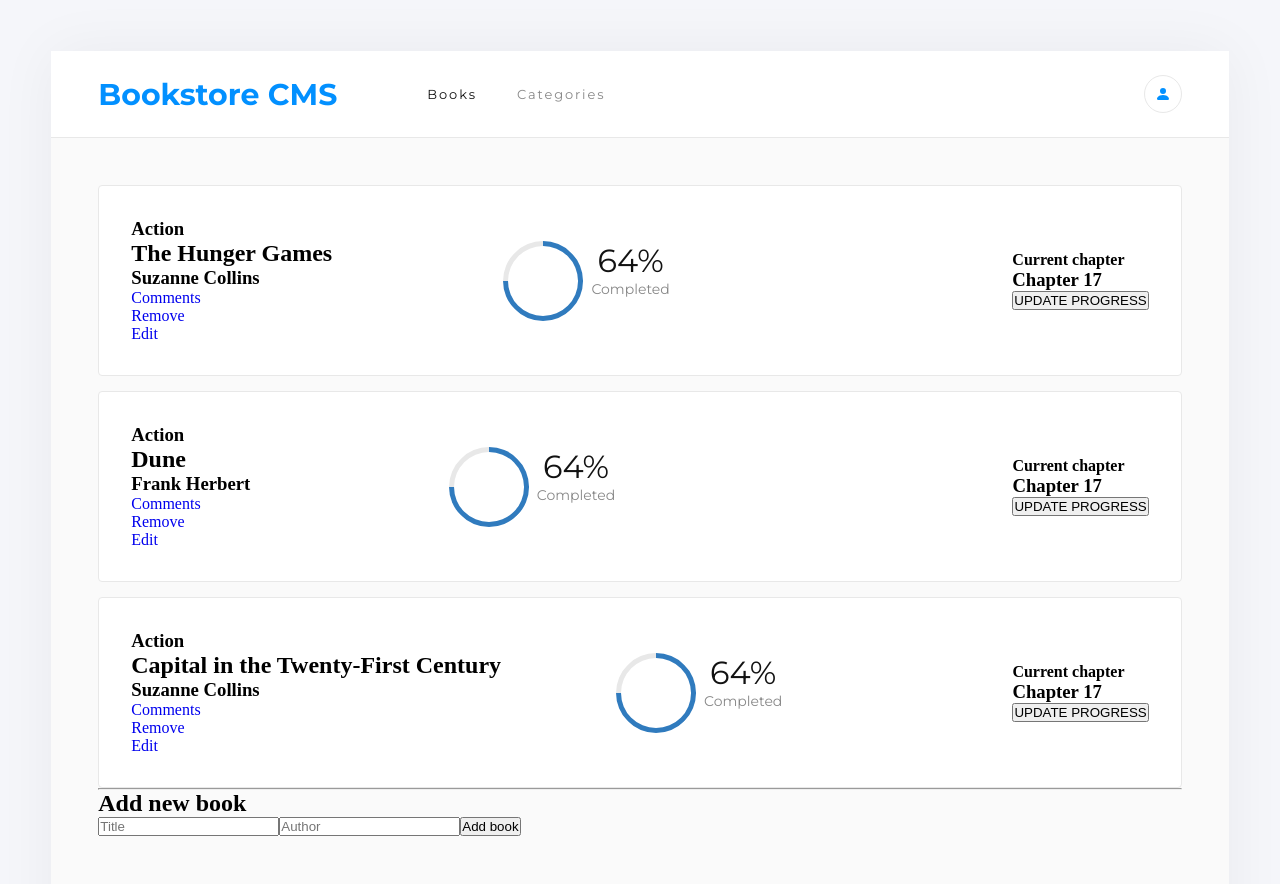
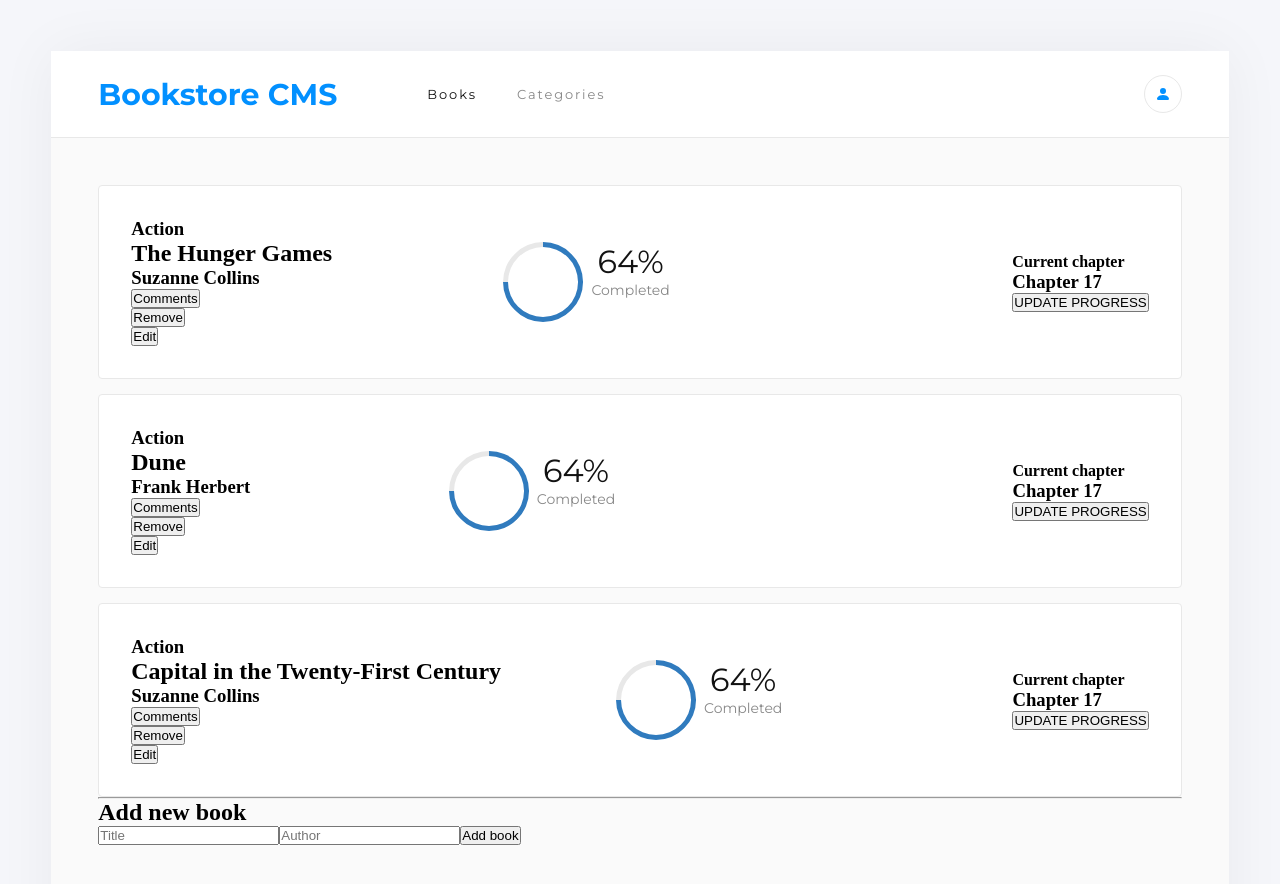
Before and after one commit to adebsa2401/Bookstore, a React (Create React App) app: page /#/ in a window 1280 px wide. Shown: the top 884 px of the page. Built offline with nearby package versions, Linux system fonts and the light colour scheme.

Commit message:
feat: connect book removing action to redux store

```diff
--- a/src/components/Book.jsx
+++ b/src/components/Book.jsx
@@ -1,11 +1,17 @@
 import React from 'react';
 import PropTypes from 'prop-types';
-import { Link } from 'react-router-dom';
+import { useDispatch } from 'react-redux';
 import List from './List';
 import '../styles/Book.css';
+import { removeBook } from '../redux/books/books';
 
-export default function Book({ title, author }) {
+export default function Book({ id, title, author }) {
   const category = 'Action';
+  const dispatch = useDispatch();
+
+  const handleRemoveBook = () => {
+    dispatch(removeBook(id));
+  };
 
   return (
     <div className="book-card">
@@ -15,9 +21,9 @@ export default function Book({ title, author }) {
         <h3>{ author }</h3>
 
         <List separator={<div className="vertical-separator" />}>
-          <Link to="javacript:void(0)">Comments</Link>
-          <Link to="javacript:void(0)">Remove</Link>
-          <Link to="javacript:void(0)">Edit</Link>
+          <button type="button">Comments</button>
+          <button type="button" onClick={handleRemoveBook}>Remove</button>
+          <button type="button">Edit</button>
         </List>
       </div>
 
@@ -39,6 +45,7 @@ export default function Book({ title, author }) {
 }
 
 Book.propTypes = {
+  id: PropTypes.number.isRequired,
   title: PropTypes.string.isRequired,
   author: PropTypes.string.isRequired,
 };
--- a/src/components/BookForm.jsx
+++ b/src/components/BookForm.jsx
@@ -10,12 +10,14 @@ export default function BookForm() {
   const handleAddBook = (event) => {
     event.preventDefault();
     dispatch(addBook({ id: new Date().getTime(), title, author }));
+    setTitle('');
+    setAuthor('');
   };
 
   return (
     <form onSubmit={handleAddBook}>
-      <input type="text" placeholder="Title" onChange={(event) => setTitle(event.target.value)} />
-      <input type="text" placeholder="Author" onChange={(event) => setAuthor(event.target.value)} />
+      <input type="text" placeholder="Title" value={title} onChange={(event) => setTitle(event.target.value)} />
+      <input type="text" placeholder="Author" value={author} onChange={(event) => setAuthor(event.target.value)} />
       <button type="submit" onClick={handleAddBook}>Add book</button>
     </form>
   );
--- a/src/pages/BooksPage.jsx
+++ b/src/pages/BooksPage.jsx
@@ -11,7 +11,14 @@ export default function BooksPage() {
   return (
     <div>
       <List className="books-list">
-        {books.map((book) => <Book key={book.id} title={book.title} author={book.author} />)}
+        {books.map((book) => (
+          <Book
+            key={book.id}
+            id={book.id}
+            title={book.title}
+            author={book.author}
+          />
+        ))}
       </List>
 
       <hr />
```
